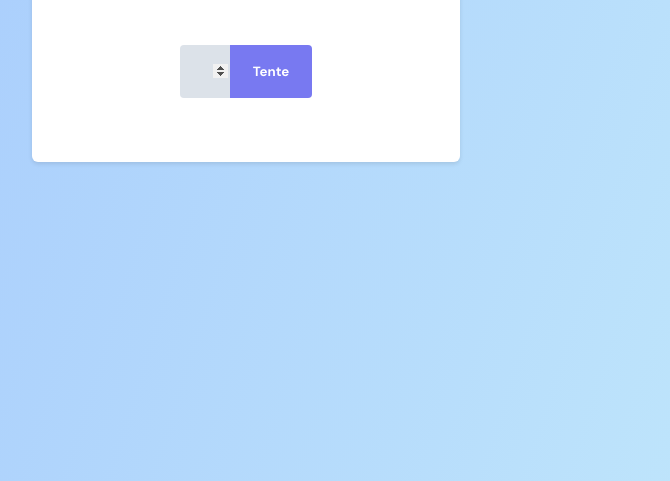
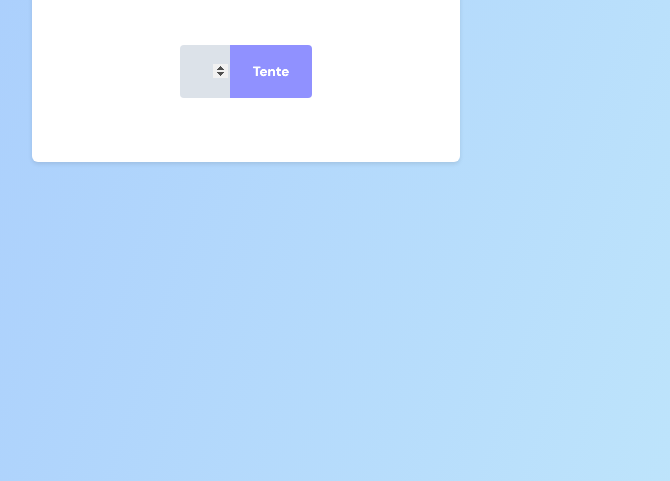
Before and after one commit to Eduardo23Dev/Jogo_de_Adivinha, a plain HTML site: page index.html in a window 1280 px wide. In both pictures the pointer is over the button "Tente". Shown: the part 319-800 px from the top of the page, without its empty margins (394-1064 px from the left). Drawn offline with Linux system fonts and the light colour scheme.

Commit message:
Update style.css

```diff
--- a/style.css
+++ b/style.css
@@ -99,3 +99,7 @@ form button {
   text-align: center;
   color: #34355b;
 }
+button:hover,
+#playAgain:hover {
+  filter: brightness(1.2);
+}
```
